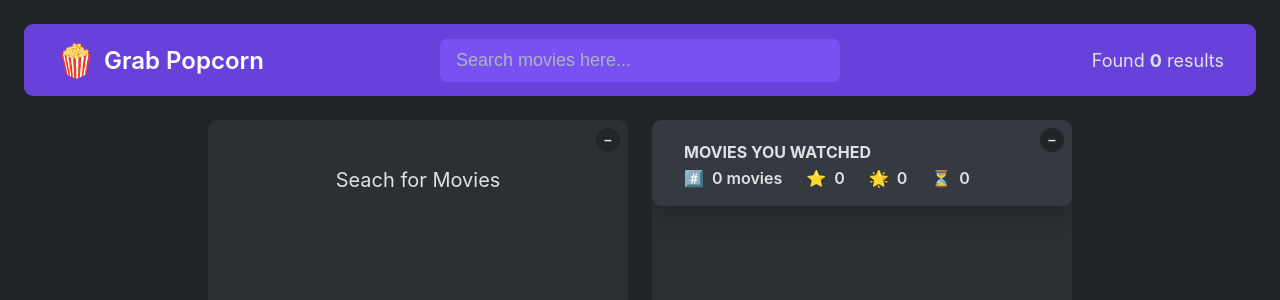
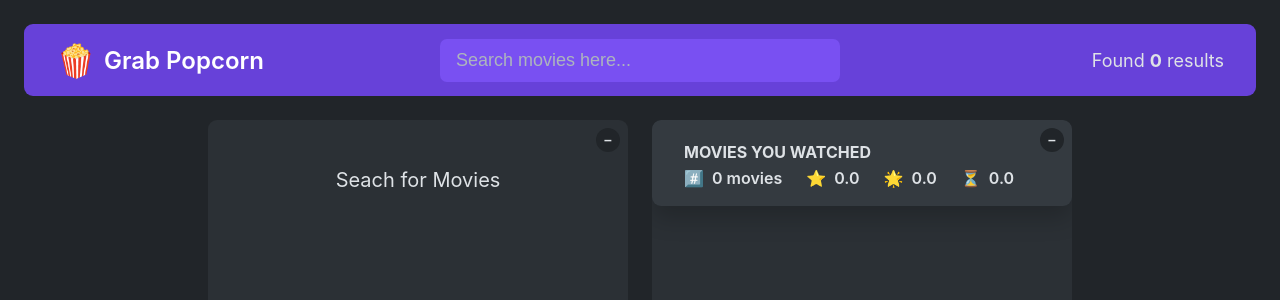
Before and after one commit to vikram-codes/Grab-Popcorn, a React (Vite) app: page / in a window 1280 px wide. Shown: the top 300 px of the page. Built offline with nearby package versions, Linux system fonts and the light colour scheme.

Commit message:
Added the functionality to remove the WatchedMovie on a click

```diff
--- a/src/App.jsx
+++ b/src/App.jsx
@@ -55,14 +55,14 @@ export default function App() {
   function handleAddWatched(movie) {
     setWatched((watched) => [...watched, movie]);
     setSelectedId(null);
-    console.log(movie);
   }
 
-  function handleDeleteWatched() {
-    const newWatched = watched.filter((item) => item.selectedId !== selectedId);
+  function handleDeleteWatched(id) {
+    const newWatched = watched.filter((item) => item.id !== id);
     setWatched(newWatched);
-    console.log("deletingWatched");
   }
+
+  console.log(watched);
 
   useEffect(
     function () {
@@ -132,6 +132,7 @@ export default function App() {
               <WatchedMoviesList
                 watched={watched}
                 onDeleteWatched={handleDeleteWatched}
+                key={selectedId}
               />
             </>
           )}
--- a/src/components/WatchedData.jsx
+++ b/src/components/WatchedData.jsx
@@ -38,25 +38,15 @@ export function WatchedSummary({ watched }) {
           </p>
           <p>
             <span>⭐️</span>
-            <span>
-              {avgImdbRating / 1 === 0
-                ? Math.trunc(avgImdbRating)
-                : avgImdbRating.toFixed(1)}
-            </span>
+            <span>{avgImdbRating.toFixed(1)}</span>
           </p>
           <p>
             <span>🌟</span>
-            <span>
-              {avgUserRating / 1 === 0
-                ? avgUserRating
-                : avgUserRating.toFixed(1)}
-            </span>
+            <span>{avgUserRating.toFixed(1)}</span>
           </p>
           <p>
             <span>⏳</span>
-            <span>
-              {avgRuntime / 1 === 0 ? avgRuntime : avgRuntime.toFixed(1)}
-            </span>
+            <span>{avgRuntime.toFixed(1)}</span>
           </p>
         </div>
       </div>
```
